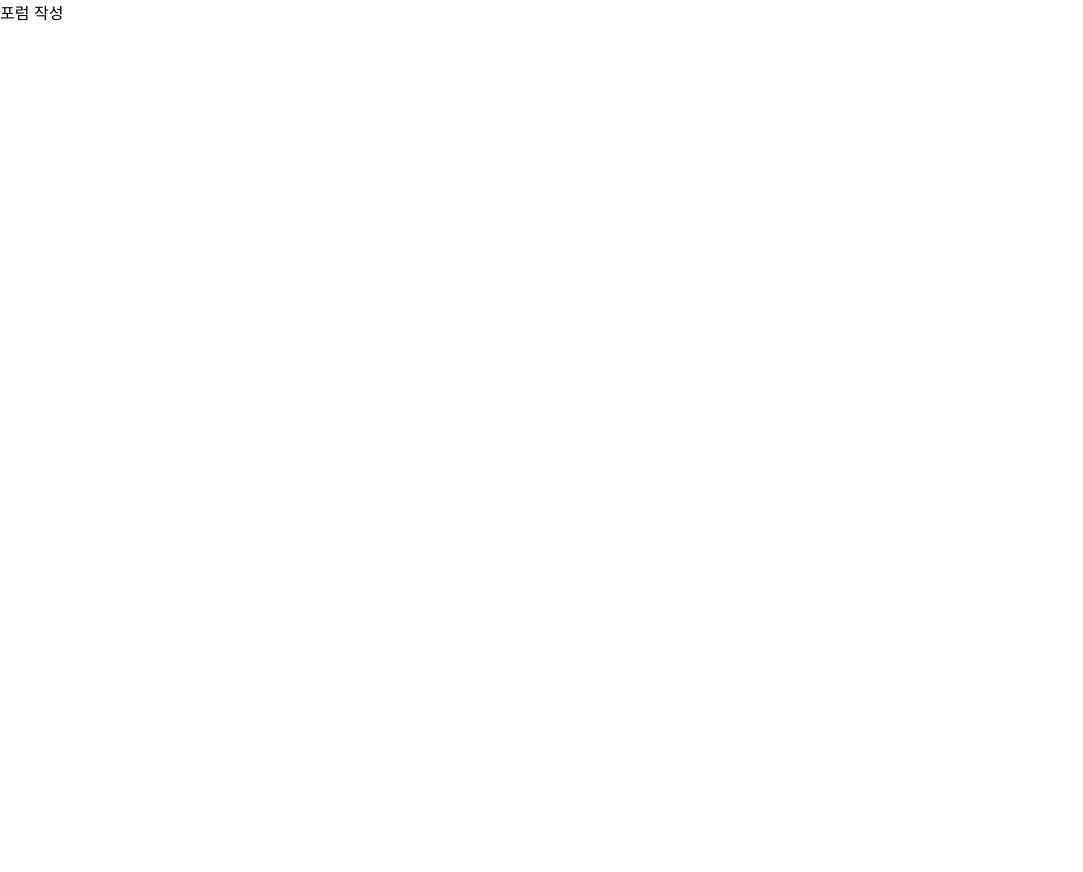
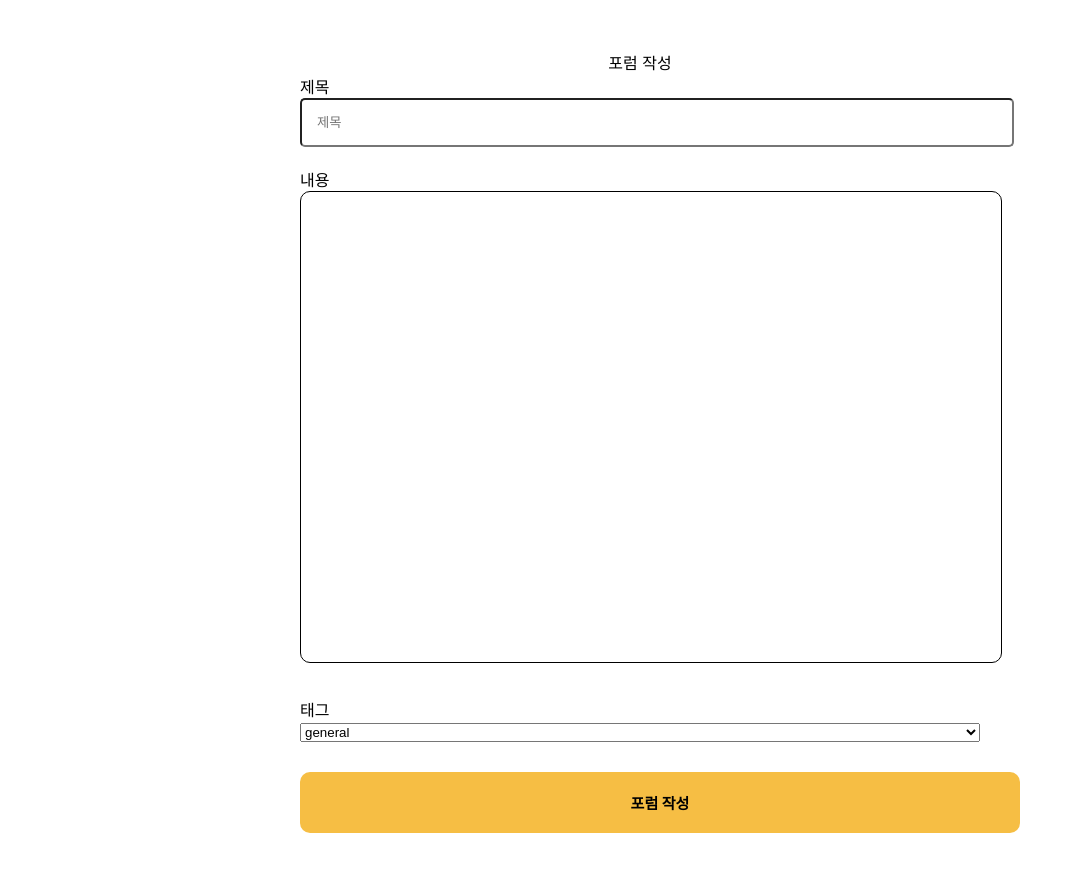
Before and after one commit to RendarCP/AIFFEL-Front-test, a React (Create React App) app: page /editforum in a window 1280 px wide. Shown: the top 872 px of the page, without its empty margins (0-1083 px from the left). Before the commit the page ends 800 px from the top, so only its background shows below. Built offline with nearby package versions, Linux system fonts and the light colour scheme.

Commit message:
Feat : 포럼 리스트, 포럼 디테일, 포럼 작성 페이지 작성 완료 및 기타 요구사항처리

```diff
--- a/package.json
+++ b/package.json
@@ -14,6 +14,7 @@
     "react-scripts": "4.0.3",
     "redux": "^4.1.0",
     "redux-devtools-extension": "^2.13.9",
+    "redux-persist": "^6.0.0",
     "styled-components": "^5.3.0",
     "web-vitals": "^1.1.2"
   },
--- a/src/App.js
+++ b/src/App.js
@@ -7,6 +7,7 @@ import Header from './components/Header/Header.js';
 import ForumList from './pages/ForumList/ForumList.js';
 import EditForum from './pages/EditForum/EditForum.js';
 import ForumDetail from './pages/ForumDetail/ForumDetail.js';
+import Profile from './pages/Profile/Profile'
 
 
 function App() {
@@ -21,7 +22,8 @@ function App() {
           <Route exact path="/" component={Login} />
           <Route path="/forum" component={ForumList} />
           <Route path="/editforum" component={EditForum} />
-          <Route path="/forum/:id" component={ForumDetail} />
+          <Route path="/detail/:id" component={ForumDetail} />
+          <Route path="/profile" component={Profile} />
         </Switch>
       </Router>
     </div>
--- a/src/components/Button/Button.js
+++ b/src/components/Button/Button.js
@@ -6,7 +6,7 @@ function Button(props) {
     onClick={props.click}
     style={{
       width: '100%',
-      backgroundColor: '#f6be44',
+      backgroundColor: props.color ? props.color : '#f6be44' ,
       borderRadius: 10,
       padding: 20,
       display: 'flex',
--- /dev/null
+++ b/src/components/DropList/DropList.js
@@ -0,0 +1,9 @@
+import React from 'react'
+
+function DropList(props) {
+  return(
+    <option key={props.name} value={props.value}>{props.value}</option>
+  )
+}
+
+export default DropList
--- a/src/components/Header/Header.js
+++ b/src/components/Header/Header.js
@@ -1,7 +1,12 @@
 import React from 'react'
+import { HeaderContainer, Profile } from './style'
+import { Link } from 'react-router-dom'
+
+// asset
 import logo from '../../Images/aiffel_logo.png'
 import userImage from '../../Images/profile.png'
-import { HeaderContainer, Profile } from './style'
+
+// compoent
 import Spacer from '../Spacer/Spacer'
 
 function Header({ user }) {
@@ -12,7 +17,9 @@ function Header({ user }) {
       <Profile>
         <img alt="프로필 이미지" src={userImage} style={{ height: 30 }}/>
         <Spacer right={30} />
-        <div>{user.username ? user.username : 'test'}</div>
+        <Link style={{ textDecoration: 'none', color: 'black'}} to='/profile'>
+          <div>{user.username ? user.username : 'test'}</div>
+        </Link>
       </Profile>
     </HeaderContainer>
   )
--- a/src/components/List/List.js
+++ b/src/components/List/List.js
@@ -3,6 +3,8 @@ import { Content } from './style'
 import Tag from '../Tag/Tag'
 import Spacer from '../Spacer/Spacer'
 import Card from '../Card/Card'
+
+import { Link } from 'react-router-dom'
 
 function List(props) {
   return(
@@ -15,11 +17,14 @@ function List(props) {
                   flexDirection: 'column',
                   width: '100%',
                   border:'1px solid #000000',
+                  textDecoration: 'none',
                   borderRadius: 10}}>
+                  <Link style={{ textDecoration: 'none', color: 'black' }} to={`/detail/${id+1}`}>
                     <Card title={list.title} content={list.content} />
                     <div style={{ padding: 10}}>
                       <Tag name={list.tag.name} color={list.tag.color} />
                     </div>
+                  </Link>
                 </div>
               <Spacer right={20} />
             </>
@@ -27,21 +32,6 @@ function List(props) {
         })
       }
     </>
-    // <div style={{
-    //     display: 'flex',
-    //     flexDirection: 'column',
-    //     justifyContent: 'center',
-    //     alignItems: 'center',
-    //     height: 300,
-    //     wordWrap: 'break-word',
-    //    }}>
-    //   <div>
-    //     {props.title}
-    //   </div>
-    //   <Content>
-    //     {props.content}
-    //   </Content>
-    // </div>
   )
 }
 
--- /dev/null
+++ b/src/components/PopUp/PopUp.js
@@ -0,0 +1,24 @@
+import React from 'react'
+import Button from '../Button/Button';
+import Spacer from '../Spacer/Spacer'
+import { PopUpContainer } from './style'
+
+function PopUp({ title, confirm, cancel }) {
+  return(
+    <PopUpContainer>
+      <div style={{ fontWeight: 'bold', fontSize: 30}}>{title}</div>
+      <div style={{
+        display: 'flex',
+        flexDirection: 'row',
+        width: '80%',
+        marginTop: 30,
+      }}>
+        <Button color='green' title="확인" click={confirm} />
+        <Spacer left={20} right={20} />
+        <Button color='red' title="취소" click={cancel} />
+      </div>
+    </PopUpContainer>
+  )
+}
+
+export default PopUp
--- /dev/null
+++ b/src/components/PopUp/style.js
@@ -0,0 +1,19 @@
+import styled from 'styled-components'
+
+export const PopUpContainer = styled.div`
+  position: fixed;
+  width: 50%;
+  height: 50%;
+  display: flex;
+  flex-direction: column;
+  justify-content: center;
+  align-items: center;
+  top: 0;
+  left: 0;
+  right: 0;
+  bottom: 0;
+  margin: auto;
+  border: 2px solid gray;
+  borderRadius: 10;
+  background-color: white;
+`
--- a/src/pages/EditForum/EditForum.js
+++ b/src/pages/EditForum/EditForum.js
@@ -1,9 +1,113 @@
-import React from 'react'
+import React, { useState } from 'react'
+import DropList from '../../components/DropList/DropList'
+import Input from '../../components/Input/Input'
+import Button from '../../components/Button/Button'
 
-function EditForum() {
+function EditForum({ history }) {
+  const [inputs, setInputs] = useState({
+    title: "",
+    content: "",
+    tag: "",
+  })
+  const [taglist, setTaglist ] =useState(
+    [
+      {
+        "name": "general",
+        "value": "general"
+      },
+      {
+        "name": "tip",
+        "value": "tip"
+      },
+      {
+        "name": "bug",
+        "value": "bug"
+      },
+      {
+        "name": "learn",
+        "value": "learn"
+      }
+    ]
+  )
+  const onChange = (e) => {
+    const { value, name } = e.target
+    setInputs({
+      ...inputs,
+      [name] : value
+    })
+  }
+
+  const onClickWrite = () => {
+    if(inputs.title !== "" && inputs.content !== "", inputs.tag !== ""){
+      history.push('/forum')
+    }
+    else{
+      alert("모두 필수로 입력하셔야됩니다!")
+    }
+  }
+
   return(
-    <div>
-      포럼 작성
+    console.log(inputs),
+    <div style={{
+      display: 'flex',
+      flexDirection: 'column',
+      justifyContent: 'center',
+      alignItems: 'center',
+      padding: '50px 300px' }}>
+
+      <div>포럼 작성</div>
+
+      {/* 제목영역 */}
+      <div style={{ width: '100%'}}>
+        <div>제목</div>
+        <Input
+          name="title"
+          value={inputs.title}
+          onChange={onChange}
+          placeholder="제목"
+        />
+      </div>
+
+      {/* 내용 영역 */}
+      <div style={{ width: '100%', marginTop: 20 }}>
+        <div>내용</div>
+        <textarea
+          name="content"
+          value={inputs.content}
+          onChange={onChange}
+          style={{
+            width: '100%',
+            padding: 10,
+            resize: 'none',
+            border: '1px solid black',
+            borderRadius: 10,
+          }}
+          rows="30"
+        />
+      </div>
+
+      {/* 태그 영역 */}
+      <div style={{ width: '100%', marginTop: 30 }}>
+        <div>태그</div>
+        <select style={{ width: '100%',}}
+          value={inputs.tag}
+          name="tag"
+          onChange={onChange}
+        >
+          {
+            taglist.map(list => {
+              return(
+                <DropList name={list.name} value={list.value} />
+              )
+            })
+          }
+        </select>
+      </div>
+
+      {/* 버튼 영역입니다 */}
+      <div style={{ width: '100%', marginTop: 30 }}>
+        <Button title="포럼 작성" click={onClickWrite}/>
+      </div>
     </div>
   )
 }
--- a/src/pages/ForumList/ForumList.js
+++ b/src/pages/ForumList/ForumList.js
@@ -8,15 +8,18 @@ import Tag from '../../components/Tag/Tag'
 import List from '../../components/List/List'
 
 import axios from 'axios'
+import styled from 'styled-components';
 
 function ForumList({ history }){
   const [ lists, setList ] = useState([])
   const [ search, setSearch ] = useState("")
   const [ count, setCount ] = useState(1)
+  const [ currentPage, setCurrentPage ] = useState(1)
+  const [ postsPerPage, setPostsPerPage ] = useState(5)
 
   // 데이터 처리
   useEffect(() => {
-    axios.get(`http://localhost:5000/forum?_page=${count}&_limit=5`)
+    axios.get(`http://localhost:5000/forum`)
     //axios.get("http://localhost:5000/forum")
     .then(res => {
       setList(res.data)
@@ -59,6 +62,14 @@ function ForumList({ history }){
     history.push('/editforum')
   }
 
+  const indexOfLast = currentPage * postsPerPage;
+  const indexOfFirst = indexOfLast - postsPerPage;
+  function currentPosts(tmp) {
+    let currentPosts = 0;
+    currentPosts = tmp.slice(indexOfFirst, indexOfLast);
+    return currentPosts;
+  }
+
   return(
     <div>
       {/* 검색창 부분 */}
@@ -89,21 +100,67 @@ function ForumList({ history }){
         alignItems: 'center',
         marginTop: 50,
       }}>
-        <List lists={lists} />
+        <List lists={currentPosts(lists)} />
       </div>
-      <Pagination page={onClickPage} />
+      <Pagination page={onClickPage} postPerPage={postsPerPage} totalPosts={lists.length} paginate={setCurrentPage}/>
     </div>
   )
 }
 
 export default ForumList
 
-function Pagination(props) {
+function Pagination({ page, postPerPage, totalPosts, paginate}) {
+  const PageUl = styled.ul`
+  float:left;
+  list-style: none;
+  text-align:center;
+  border-radius:3px;
+  color:white;
+  padding:1px;
+  border-top:3px solid #186EAD;
+  border-bottom:3px solid #186EAD;
+  background-color: rgba( 0, 0, 0, 0.4 );
+`;
+
+const PageLi = styled.li`
+  display:inline-block;
+  font-size:17px;
+  font-weight:600;
+  padding:5px;
+  border-radius:5px;
+  width:25px;
+  &:hover{
+    cursor:pointer;
+    color:white;
+    background-color:#263A6C;
+  }
+  &:focus::after{
+    color:white;
+    background-color:#263A6C;
+  }
+`;
+
+const PageSpan = styled.span`
+  &:hover::after,
+  &:focus::after{
+    border-radius:100%;
+    color:white;
+    background-color:#263A6C;
+  }
+`;
+  const pageNumbers = [];
+  for (let i = 1; i <= Math.ceil(totalPosts /postPerPage); i++){
+    pageNumbers.push(i);
+  }
   return(
     <div style={{ display: 'flex', justifyContent:'center', alignItems: 'center'}}>
-      <ui style={{ border: '1px solid black', padding: 5}} onClick={()=>props.page(1)}>1</ui>
-      <ui style={{ border: '1px solid black', padding: 5}} onClick={()=>props.page(2)}>2</ui>
-      <ui style={{ border: '1px solid black', padding: 5}} onClick={()=>props.page(3)}>3</ui>
+      {
+        pageNumbers.map(number => {
+          return(
+            <ui style={{ border: '1px solid black', padding: 5}} onClick={()=>paginate(number)}>{number}</ui>
+          )
+        })
+      }
     </div>
   )
 }
--- /dev/null
+++ b/src/pages/Profile/Profile.js
@@ -0,0 +1,9 @@
+import React from 'react'
+
+function Profile() {
+  return(
+    <div>프로필 화면입니다</div>
+  )
+}
+
+export default Profile
```
Also changed, not shown: src/pages/ForumDetail/ForumDetail.js (+165 -4 lines), 2 other files (tests, documents, lock files or other folders). Lines whose indentation alone changed are shown as unchanged.
